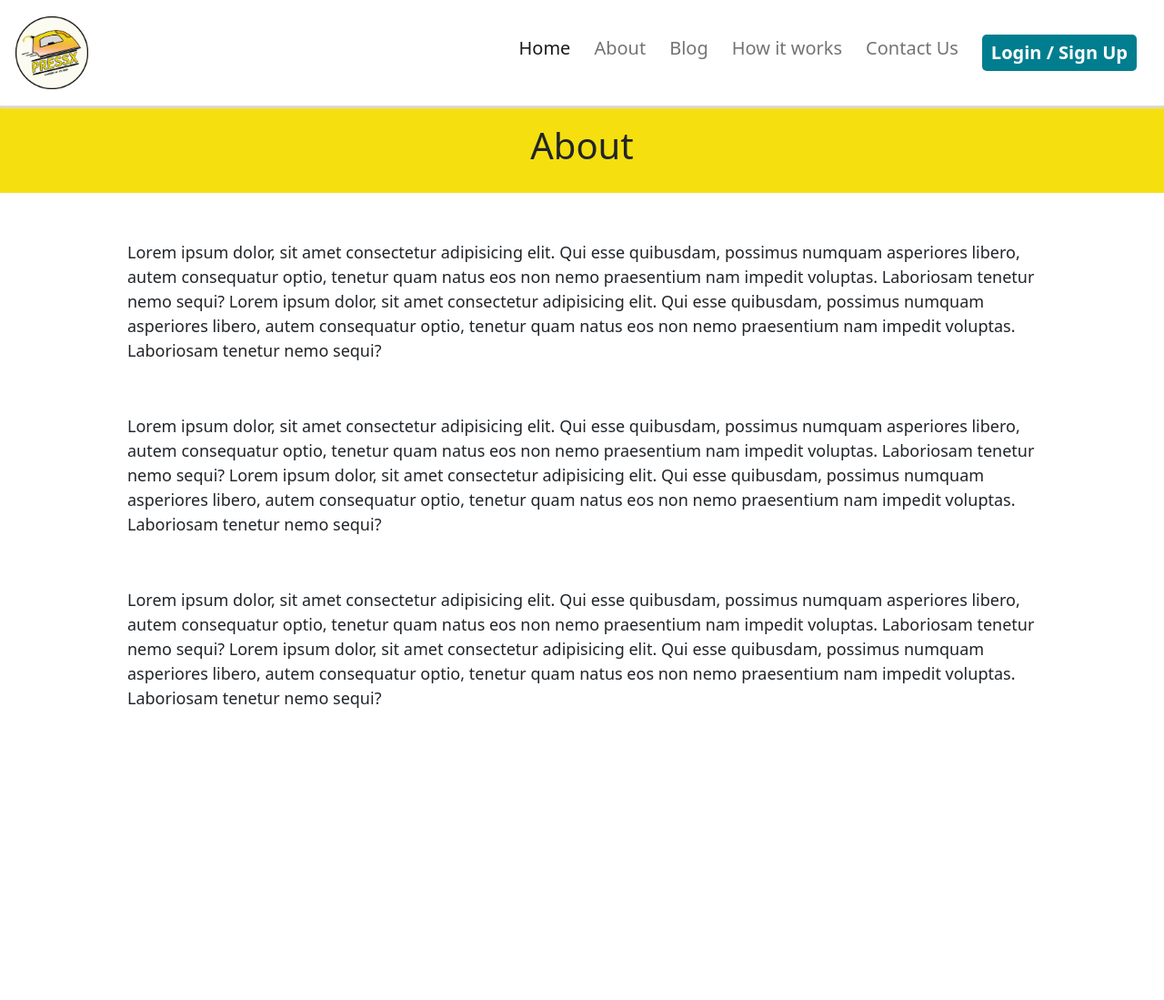
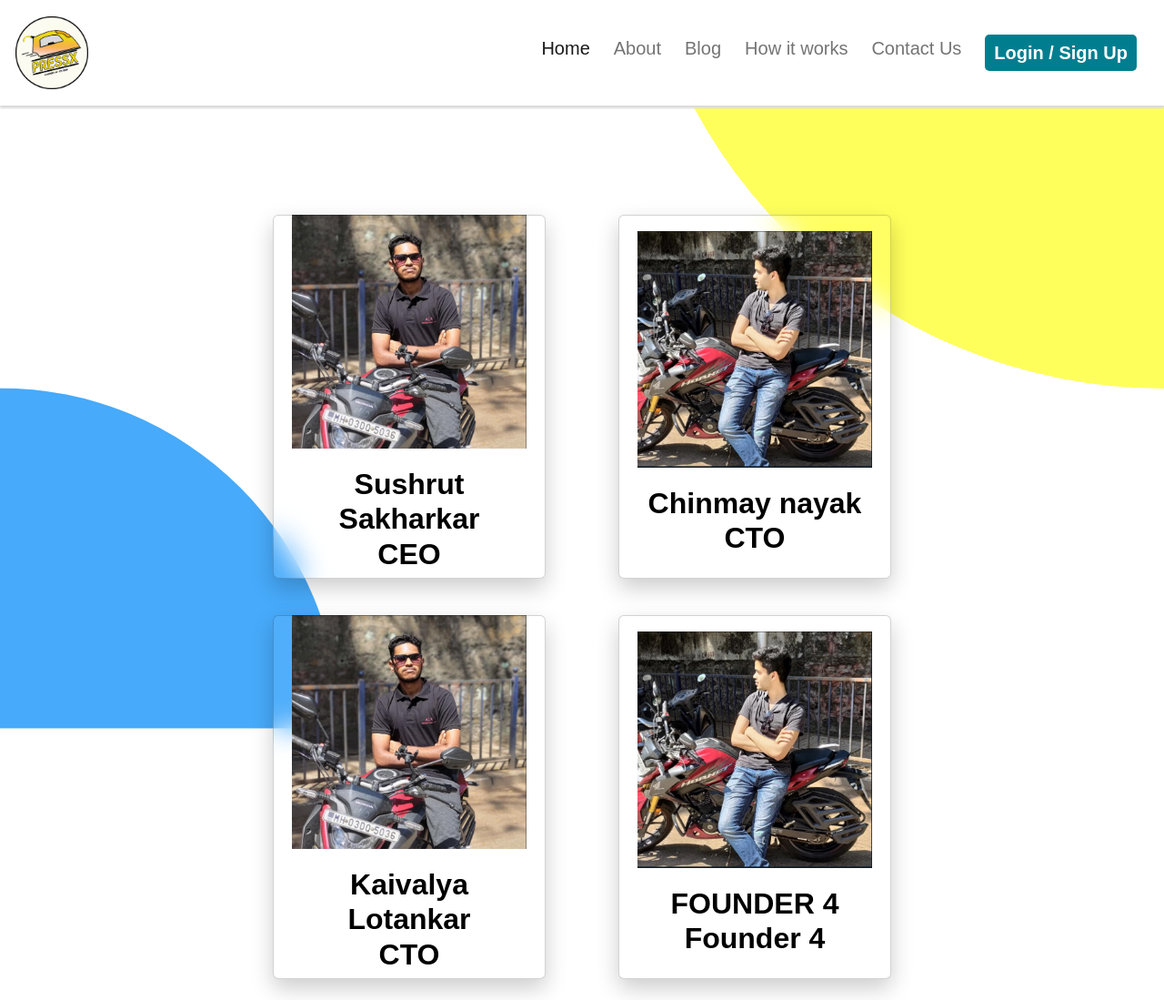
Before and after one commit to toad153/PressX-main, a plain HTML site: page about.html in a window 1280 px wide. Shown: the whole page at 91% size. Before the commit the page ends 801 px from the top, so only its background shows below. Drawn offline with nearby package versions, Linux system fonts and the light colour scheme.

Commit message:
added about us page

```diff
--- a/about.html
+++ b/about.html
@@ -46,36 +46,46 @@
         </div>
     </nav>
 
-    <section class="coloured">
-        <div class="container-fluid">
-            <div class="heading">
-                <h1>About</h1>
-            </div>
-            <div class="col-12">
+    <section>
+        <div class="container">
+            <div class="card">
+                <div class="imgBox">
+                    <img src="images/profile1.png" alt="Founder 1">
+                    <h2 style="text-align: center;">Sushrut Sakharkar<br>CEO</h2>
+                </div>
+
                 <div class="content">
-                    <p>Lorem ipsum dolor, sit amet consectetur adipisicing elit. Qui esse quibusdam, possimus numquam
-                        asperiores libero, autem consequatur optio, tenetur quam natus eos non nemo praesentium nam
-                        impedit voluptas. Laboriosam tenetur nemo sequi? Lorem ipsum dolor, sit amet consectetur
-                        adipisicing elit. Qui esse quibusdam, possimus numquam
-                        asperiores libero, autem consequatur optio, tenetur quam natus eos non nemo praesentium nam
-                        impedit voluptas. Laboriosam tenetur nemo sequi?</p>
-                    <p>Lorem ipsum dolor, sit amet consectetur adipisicing elit. Qui esse quibusdam, possimus numquam
-                        asperiores libero, autem consequatur optio, tenetur quam natus eos non nemo praesentium nam
-                        impedit voluptas. Laboriosam tenetur nemo sequi? Lorem ipsum dolor, sit amet consectetur
-                        adipisicing elit. Qui esse quibusdam, possimus numquam
-                        asperiores libero, autem consequatur optio, tenetur quam natus eos non nemo praesentium nam
-                        impedit voluptas. Laboriosam tenetur nemo sequi?</p>
-                    <p>Lorem ipsum dolor, sit amet consectetur adipisicing elit. Qui esse quibusdam, possimus numquam
-                        asperiores libero, autem consequatur optio, tenetur quam natus eos non nemo praesentium nam
-                        impedit voluptas. Laboriosam tenetur nemo sequi? Lorem ipsum dolor, sit amet consectetur
-                        adipisicing elit. Qui esse quibusdam, possimus numquam
-                        asperiores libero, autem consequatur optio, tenetur quam natus eos non nemo praesentium nam
-                        impedit voluptas. Laboriosam tenetur nemo sequi?</p>
+                    <h3 style="text-align: center;">Lorem ipsum dolor sit amet, consectetur adipiscing elit, sed do eiusmod tempor incididunt ut</h3>
                 </div>
             </div>
-
+            <div class="card">
+                <div class="imgBox">
+                    <img src="images/profile2.png" alt="Founder 2">
+                    <h2 style="text-align: center;">Chinmay nayak<br>CTO</h2>
+                </div>
+                <div class="content">
+                    <h3 style="text-align: center;">Lorem ipsum dolor sit amet, consectetur adipiscing elit, sed do eiusmod tempor incididunt ut</h3>
+                </div>
+            </div>
+            <div class="card">
+                <div class="imgBox">
+                    <img src="images/profile1.png" alt="Founder 3">
+                    <h2 style="text-align: center;">Kaivalya Lotankar<br>CTO</h2>
+                </div>
+                <div class="content">
+                    <h3 style="text-align: center;">Lorem ipsum dolor sit amet, consectetur adipiscing elit, sed do eiusmod tempor incididunt ut</h3>
+                </div>
+            </div>
+            <div class="card">
+                <div class="imgBox">
+                    <img src="images/profile2.png" alt="Founder 4">
+                    <h2 style="text-align: center;">FOUNDER 4<br>Founder 4</h2>
+                </div>
+                <div class="content">
+                    <h3 style="text-align: center;">Lorem ipsum dolor sit amet, consectetur adipiscing elit, sed do eiusmod tempor incididunt ut</h3>
+                </div>
+            </div>
         </div>
-
     </section>
 
 
--- a/css/about.css
+++ b/css/about.css
@@ -1,12 +1,18 @@
-*{
+/* @import url('https://fonts.googleapis.com/css2?family=Poppins:wght@100;200;300;400;500;600;700;800;900&display=swap'); */
+
+* {
+    margin: 0;
     padding: 0;
-    margin: 0;
+    box-sizing: border-box;
+    font-family: 'Poppins', sans-serif;
 }
 
 
 /* NAVBAR */
 .navbar {
+    z-index: 1;
     box-shadow: 0px 3px 2px #dbdbdb;
+    background-color: #fff;
 }
 
 .navbar-nav {
@@ -80,3 +86,136 @@
     padding-top: 50px;
     margin-top: 50px;
 }
+
+header{
+    text-align: center;
+}
+
+section {
+    display: flex;
+    justify-content: center;
+    align-items: center;
+    min-height: 100vh;
+    overflow: hidden;
+    padding: 100px 20px;
+    box-sizing: border-box;
+}
+
+section::before {
+    content: '';
+    position: fixed;
+    top: 0;
+    left: 0;
+    width: 100%;
+    height: 100%;
+    background: rgba(255, 255, 71, 0.884);
+    clip-path: circle(55% at 100% -20%);
+}
+
+section::after {
+    content: '';
+    position: fixed;
+    top: 0;
+    left: 0;
+    width: 100%;
+    height: 100%;
+    background: #47aafa;
+    clip-path: circle(35% at 0% 100%);
+}
+
+.container {
+    position: relative;
+    z-index: 10;
+    display: flex;
+    justify-content: center;
+    align-items: center;
+    flex-wrap: wrap;
+}
+
+.container .card {
+    position: relative;
+    width: 300px;
+    height: 400px;
+    margin: 20px 40px;
+    display: flex;
+    justify-content: center;
+    align-items: center;
+    flex-direction: column;
+    background: rgba(255, 255, 255, 0.05);
+    box-shadow: 0 10px 25px rgba(0, 0, 0, 0.2);
+    backdrop-filter: blur(15px);
+}
+
+.container .card .imgBox {
+    position: relative;
+    display: flex;
+    justify-content: center;
+    align-items: center;
+    flex-direction: column;
+    padding: 20px;
+    transition: 1.5s ease-in-out;
+}
+
+.container .card:hover .imgBox {
+    transform: translateY(-100px);
+}
+
+.container .card .imgBox img {
+    max-width: 100%;
+    margin: 0 0 20px;
+    transition: 0.5s ease-in-out;
+}
+
+.container .card:hover .imgBox img {
+    transform: translate(-20px, -20px) rotate(-360deg) scale(1.3);
+}
+
+.container .card .imgBox h2 {
+    color: black;
+    font-weight: 600;
+}
+
+.container .card .content {
+    position: absolute;
+    bottom: 15px;
+    display: flex;
+    justify-content: center;
+    align-items: center;
+    flex-direction: column;
+    transition: 0.5s ease-in-out;
+    opacity: 0;
+    visibility: hidden;
+}
+
+.container .card:hover .content {
+    opacity: 1;
+    visibility: visible;
+}
+
+@media only screen and (max-width: 426px) {
+    h1{
+        text-align: left;
+        margin-left: 5%;
+    }
+
+    /* .container .card:hover .imgBox {
+        transform: translateY(-100px);
+    }
+
+    .container .card:hover .imgBox img {
+        transform: translate(-20px, -20px) rotate(-360deg) scale(1.3);
+    }
+
+    .container .card:hover .content {
+        opacity: 1;
+        visibility: visible;
+    } */
+
+}
+
+@media only screen and (max-width: 769px) and (min-width: 426px){
+    h1{
+        text-align: left;
+        margin-left: 20%;
+    }
+}
--- a/css/footer-style.css
+++ b/css/footer-style.css
@@ -15,8 +15,6 @@ a {
   a, a:hover {
     text-decoration: none !important; }
 
-.content {
-  height: 100vh; }
 
 .footer-20192 {
   position: relative;
--- a/css/stories.css
+++ b/css/stories.css
@@ -3,7 +3,7 @@
 
 .main-stories{
     height: 10em;
-    background-color: #f4f9fb;
+    background-color: #fff;
 }
 
 .main-stories header{
```
Also changed, not shown: css/style.css (+48 -44 lines), index.html (+15 -14 lines), images/profile1.png (added), images/profile2.png (added).
